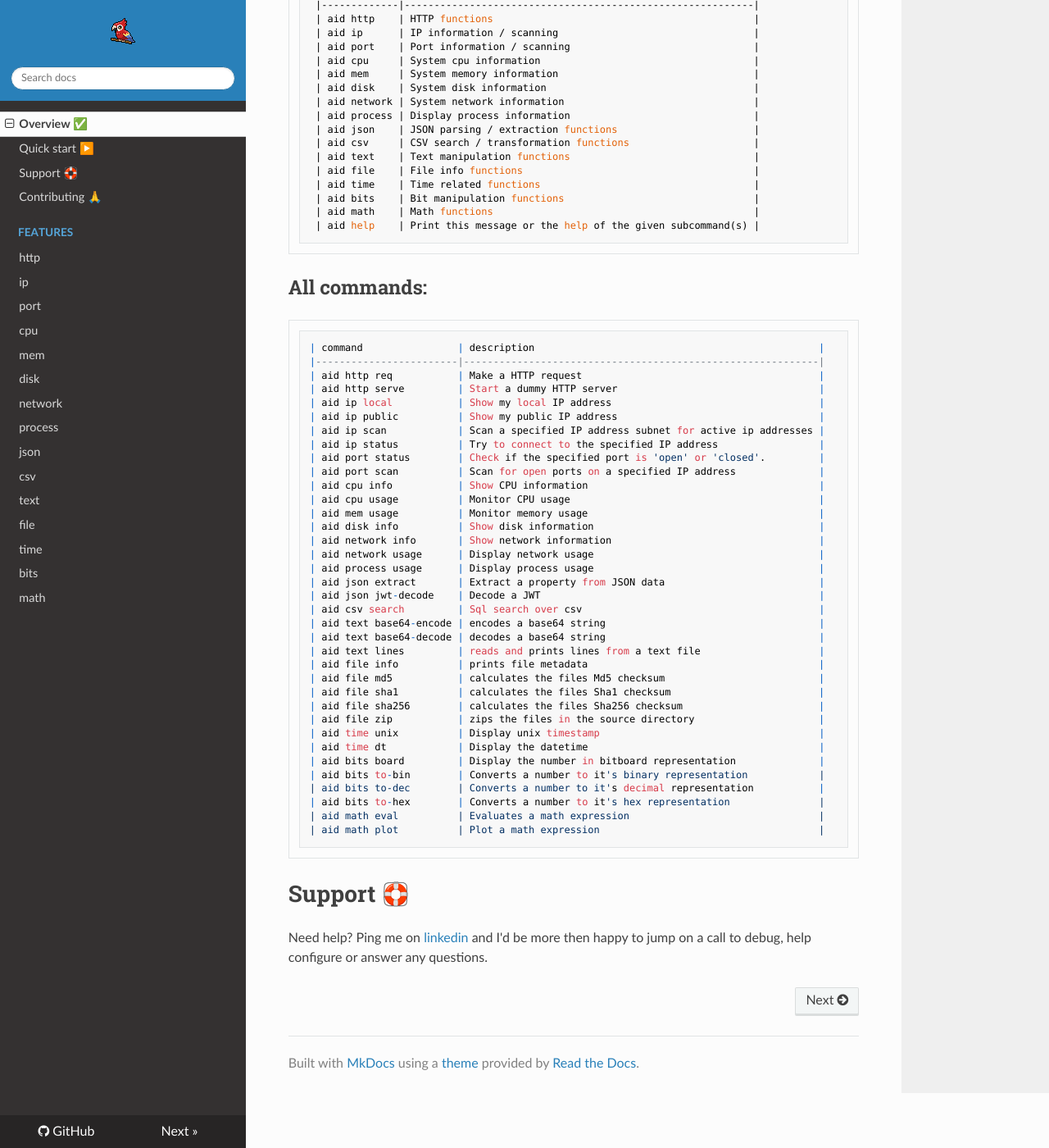
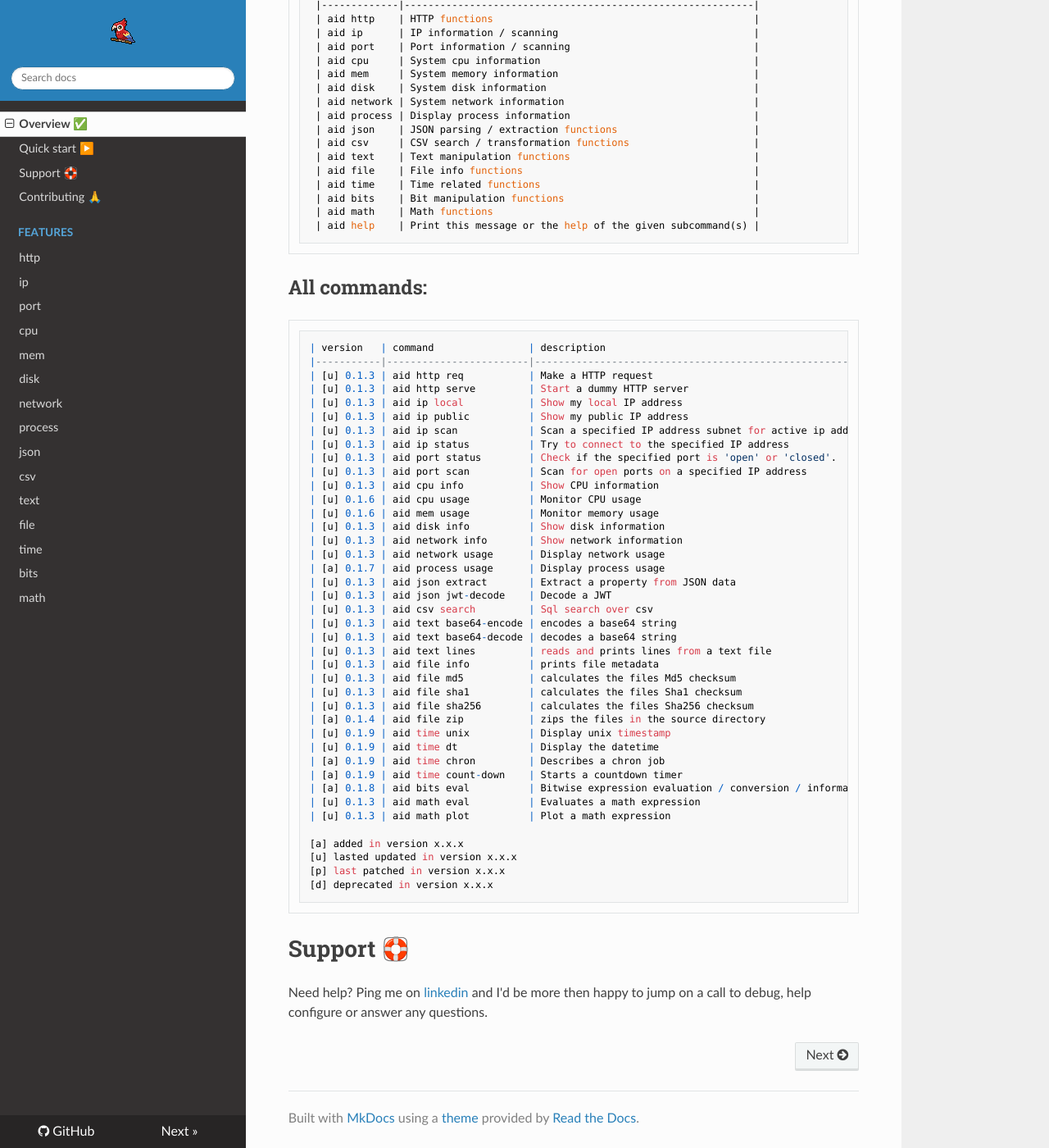
Before and after one commit to Timmoth/aid-cli, an MkDocs documentation site: the page built from docs/index.md, in a window 1280 px wide and 1400 px high, scrolled down 616 px. Shown: the whole window at 82% size. Built offline with MkDocs 1.6.1, drawn with Linux system fonts in a browser that asks for light colours; nearby versions of some CDN libraries.

Commit message:
Added chron and countdown commands, released v0.1.9

````diff
--- a/Cargo.toml
+++ b/Cargo.toml
@@ -1,6 +1,6 @@
 [package]
 name = "aid"
-version = "0.1.8"
+version = "0.1.9"
 edition = "2021"
 
 [dependencies]
@@ -26,3 +26,5 @@ sha1 = "0.10.5"
 time = { version = "0.3", features = ["macros", "formatting", "local-offset"] }
 walkdir = "2.5.0"
 zip = "2.2.0"
+cron-descriptor = "=0.1.0"
+chrono = "0.4.38"
--- a/docs/index.md
+++ b/docs/index.md
@@ -24,42 +24,46 @@
 ## All commands:
 
 ```
-| command                | description                                                |
-|------------------------|------------------------------------------------------------|
-| aid http req           | Make a HTTP request                                        |
-| aid http serve         | Start a dummy HTTP server                                  |
-| aid ip local           | Show my local IP address                                   |
-| aid ip public          | Show my public IP address                                  |
-| aid ip scan            | Scan a specified IP address subnet for active ip addresses |
-| aid ip status          | Try to connect to the specified IP address                 |
-| aid port status        | Check if the specified port is 'open' or 'closed'.         |
-| aid port scan          | Scan for open ports on a specified IP address              |
-| aid cpu info           | Show CPU information                                       |
-| aid cpu usage          | Monitor CPU usage                                          |
-| aid mem usage          | Monitor memory usage                                       |
-| aid disk info          | Show disk information                                      |
-| aid network info       | Show network information                                   |
-| aid network usage      | Display network usage                                      |
-| aid process usage      | Display process usage                                      |
-| aid json extract       | Extract a property from JSON data                          |
-| aid json jwt-decode    | Decode a JWT                                               |
-| aid csv search         | Sql search over csv                                        |
-| aid text base64-encode | encodes a base64 string                                    |
-| aid text base64-decode | decodes a base64 string                                    |
-| aid text lines         | reads and prints lines from a text file                    |
-| aid file info          | prints file metadata                                       |
-| aid file md5           | calculates the files Md5 checksum                          |
-| aid file sha1          | calculates the files Sha1 checksum                         |
-| aid file sha256        | calculates the files Sha256 checksum                       |
-| aid file zip           | zips the files in the source directory                     |
-| aid time unix          | Display unix timestamp                                     |
-| aid time dt            | Display the datetime                                       |
-| aid bits board         | Display the number in bitboard representation              |
-| aid bits to-bin        | Converts a number to it's binary representation            |
-| aid bits to-dec        | Converts a number to it's decimal representation           |
-| aid bits to-hex        | Converts a number to it's hex representation               |
-| aid math eval          | Evaluates a math expression                                |
-| aid math plot          | Plot a math expression                                     |
+| version   | command                | description                                                |
+|-----------|------------------------|------------------------------------------------------------|
+| [u] 0.1.3 | aid http req           | Make a HTTP request                                        |
+| [u] 0.1.3 | aid http serve         | Start a dummy HTTP server                                  |
+| [u] 0.1.3 | aid ip local           | Show my local IP address                                   |
+| [u] 0.1.3 | aid ip public          | Show my public IP address                                  |
+| [u] 0.1.3 | aid ip scan            | Scan a specified IP address subnet for active ip addresses |
+| [u] 0.1.3 | aid ip status          | Try to connect to the specified IP address                 |
+| [u] 0.1.3 | aid port status        | Check if the specified port is 'open' or 'closed'.         |
+| [u] 0.1.3 | aid port scan          | Scan for open ports on a specified IP address              |
+| [u] 0.1.3 | aid cpu info           | Show CPU information                                       |
+| [u] 0.1.6 | aid cpu usage          | Monitor CPU usage                                          |
+| [u] 0.1.6 | aid mem usage          | Monitor memory usage                                       |
+| [u] 0.1.3 | aid disk info          | Show disk information                                      |
+| [u] 0.1.3 | aid network info       | Show network information                                   |
+| [u] 0.1.3 | aid network usage      | Display network usage                                      |
+| [a] 0.1.7 | aid process usage      | Display process usage                                      |
+| [u] 0.1.3 | aid json extract       | Extract a property from JSON data                          |
+| [u] 0.1.3 | aid json jwt-decode    | Decode a JWT                                               |
+| [u] 0.1.3 | aid csv search         | Sql search over csv                                        |
+| [u] 0.1.3 | aid text base64-encode | encodes a base64 string                                    |
+| [u] 0.1.3 | aid text base64-decode | decodes a base64 string                                    |
+| [u] 0.1.3 | aid text lines         | reads and prints lines from a text file                    |
+| [u] 0.1.3 | aid file info          | prints file metadata                                       |
+| [u] 0.1.3 | aid file md5           | calculates the files Md5 checksum                          |
+| [u] 0.1.3 | aid file sha1          | calculates the files Sha1 checksum                         |
+| [u] 0.1.3 | aid file sha256        | calculates the files Sha256 checksum                       |
+| [a] 0.1.4 | aid file zip           | zips the files in the source directory                     |
+| [u] 0.1.9 | aid time unix          | Display unix timestamp                                     |
+| [u] 0.1.9 | aid time dt            | Display the datetime                                       |
+| [a] 0.1.9 | aid time chron         | Describes a chron job                                      |
+| [a] 0.1.9 | aid time count-down    | Starts a countdown timer                                   |
+| [a] 0.1.8 | aid bits eval          | Bitwise expression evaluation / conversion / information   |
+| [u] 0.1.3 | aid math eval          | Evaluates a math expression                                |
+| [u] 0.1.3 | aid math plot          | Plot a math expression                                     |
+
+[a] added in version x.x.x
+[u] lasted updated in version x.x.x
+[p] last patched in version x.x.x
+[d] deprecated in version x.x.x
 ```
 
 # Support 🛟
````
Also changed, not shown: README.md (+40 -33 lines), docs/features/time.md (+49 -0 lines), 3 other files.
